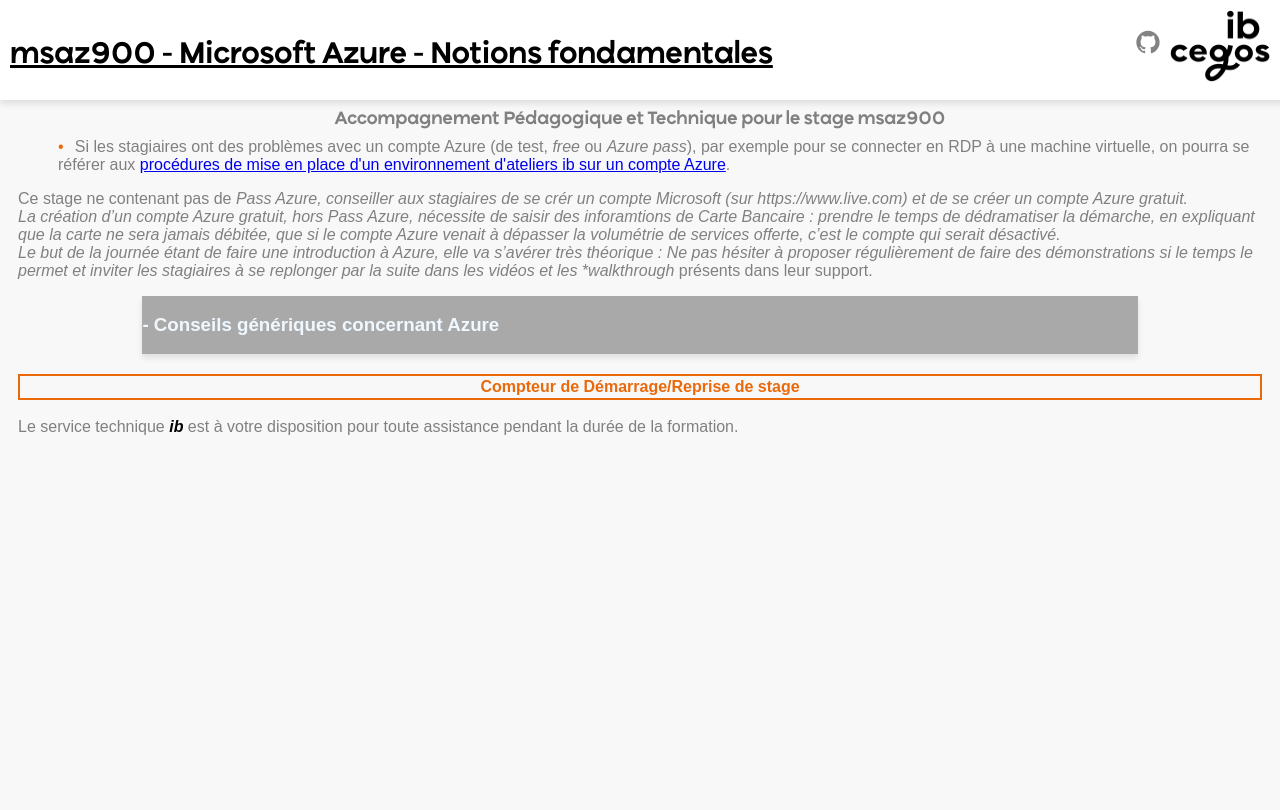
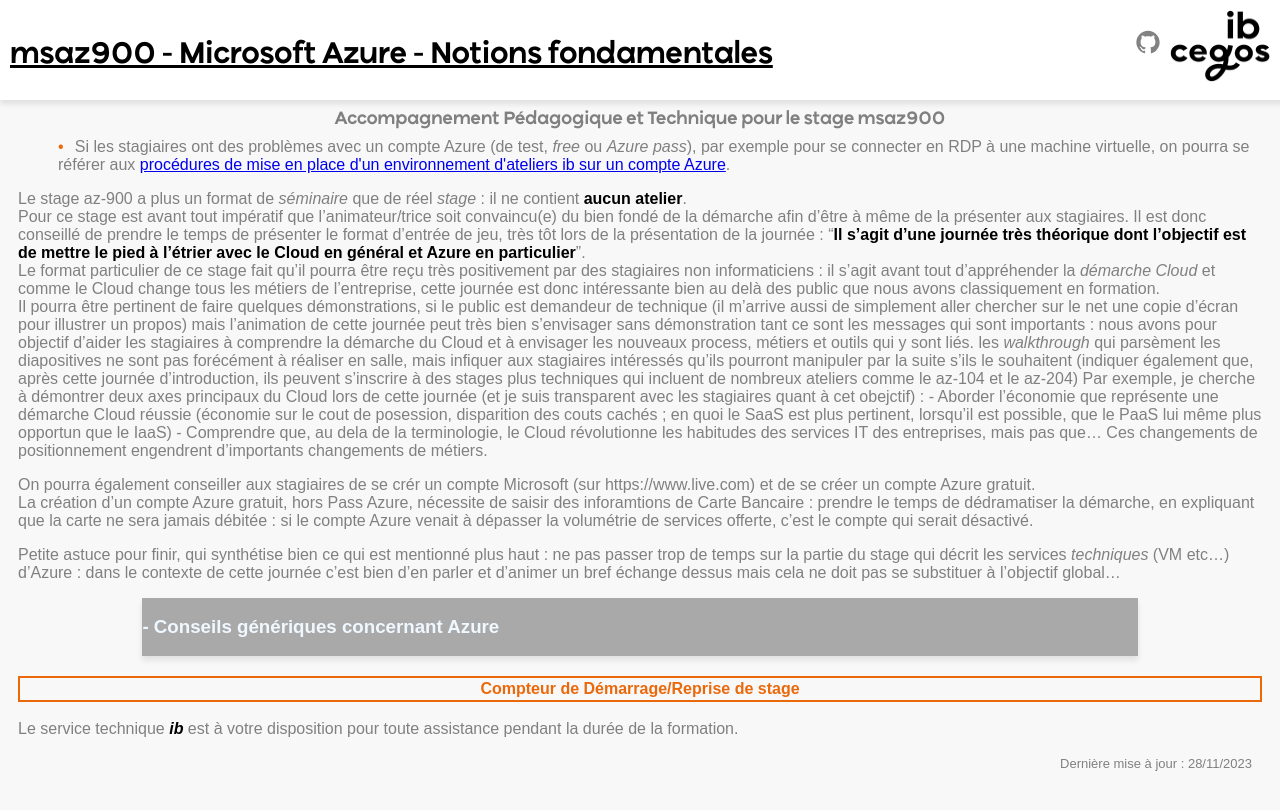
Before and after one commit to renaudwangler/ib-apts, a Jekyll site: the page built from stages/msaz900.md, in a window 1280 px wide. Shown: the top 810 px of the page. Built offline with Jekyll 4.4.1, drawn with Linux system fonts in a browser that asks for light colours; our own code applies the rules of GitHub Pages for plain Markdown files.

Commit message:
msaz900 - Nouveaux conseils

```diff
--- a/stages/msaz900.md
+++ b/stages/msaz900.md
@@ -1,7 +1,17 @@
 ---
 title: Microsoft Azure - Notions fondamentales
 Azure: true
+editDate: 28/11/2023
 ---
-Ce stage ne contenant pas de *Pass Azure, conseiller aux stagiaires de se crér un compte Microsoft (sur https://www.live.com) et de se créer un compte Azure gratuit.
-La création d'un compte Azure gratuit, hors Pass Azure, nécessite de saisir des inforamtions de Carte Bancaire : prendre le temps de dédramatiser la démarche, en expliquant que la carte ne sera jamais débitée, que si le compte Azure venait à dépasser la volumétrie de services offerte, c'est le compte qui serait désactivé.
-Le but de la journée étant de faire une introduction à Azure, elle va s'avérer très théorique : Ne pas hésiter à proposer régulièrement de faire des démonstrations si le temps le permet et inviter les stagiaires à se replonger par la suite dans les vidéos et les *walkthrough* présents dans leur support.
+Le stage az-900 a plus un format de *séminaire* que de réel *stage* : il ne contient **aucun atelier**.
+Pour ce stage est avant tout impératif que l'animateur/trice soit convaincu(e) du bien fondé de la démarche afin d'être à même de la présenter aux stagiaires. Il est donc conseillé de prendre le temps de présenter le format d'entrée de jeu, très tôt lors de la présentation de la journée : "**Il s'agit d'une journée très théorique dont l'objectif est de mettre le pied à l'étrier avec le Cloud en général et Azure en particulier**".
+Le format particulier de ce stage fait qu'il pourra être reçu très positivement par des stagiaires non informaticiens : il s'agit avant tout d'appréhender la *démarche Cloud* et comme le Cloud change tous les métiers de l'entreprise, cette journée est donc intéressante bien au delà des public que nous avons classiquement en formation.
+Il pourra être pertinent de faire quelques démonstrations, si le public est demandeur de technique (il m'arrive aussi de simplement aller chercher sur le net une copie d'écran pour illustrer un propos) mais l'animation de cette journée peut très bien s'envisager sans démonstration tant ce sont les messages qui sont importants : nous avons pour objectif d'aider les stagiaires à comprendre la démarche du Cloud et à envisager les nouveaux process, métiers et outils qui y sont liés. les *walkthrough* qui parsèment les diapositives ne sont pas forécément à réaliser en salle, mais infiquer aux stagiaires intéressés qu'ils pourront manipuler par la suite s'ils le souhaitent (indiquer également que, après cette journée d'introduction, ils peuvent s'inscrire à des stages plus techniques qui incluent de nombreux ateliers comme le az-104 et le az-204)
+Par exemple, je cherche à démontrer deux axes principaux du Cloud lors de cette journée (et je suis transparent avec les stagiaires quant à cet obejctif) :
+    - Aborder l'économie que représente une démarche Cloud réussie (économie sur le cout de posession, disparition des couts cachés ; en quoi le SaaS est plus pertinent, lorsqu'il est possible, que le PaaS lui même plus opportun que le IaaS)
+    - Comprendre que, au dela de la terminologie, le Cloud révolutionne les habitudes des services IT des entreprises, mais pas que... Ces changements de positionnement engendrent d'importants changements de métiers.
+
+On pourra également conseiller aux stagiaires de se crér un compte Microsoft (sur https://www.live.com) et de se créer un compte Azure gratuit.
+La création d'un compte Azure gratuit, hors Pass Azure, nécessite de saisir des inforamtions de Carte Bancaire : prendre le temps de dédramatiser la démarche, en expliquant que la carte ne sera jamais débitée : si le compte Azure venait à dépasser la volumétrie de services offerte, c'est le compte qui serait désactivé.
+
+Petite astuce pour finir, qui synthétise bien ce qui est mentionné plus haut : ne pas passer trop de temps sur la partie du stage qui décrit les services *techniques* (VM etc...) d'Azure : dans le contexte de cette journée c'est bien d'en parler et d'animer un bref échange dessus mais cela ne doit pas se substituer à l'objectif global...
```
